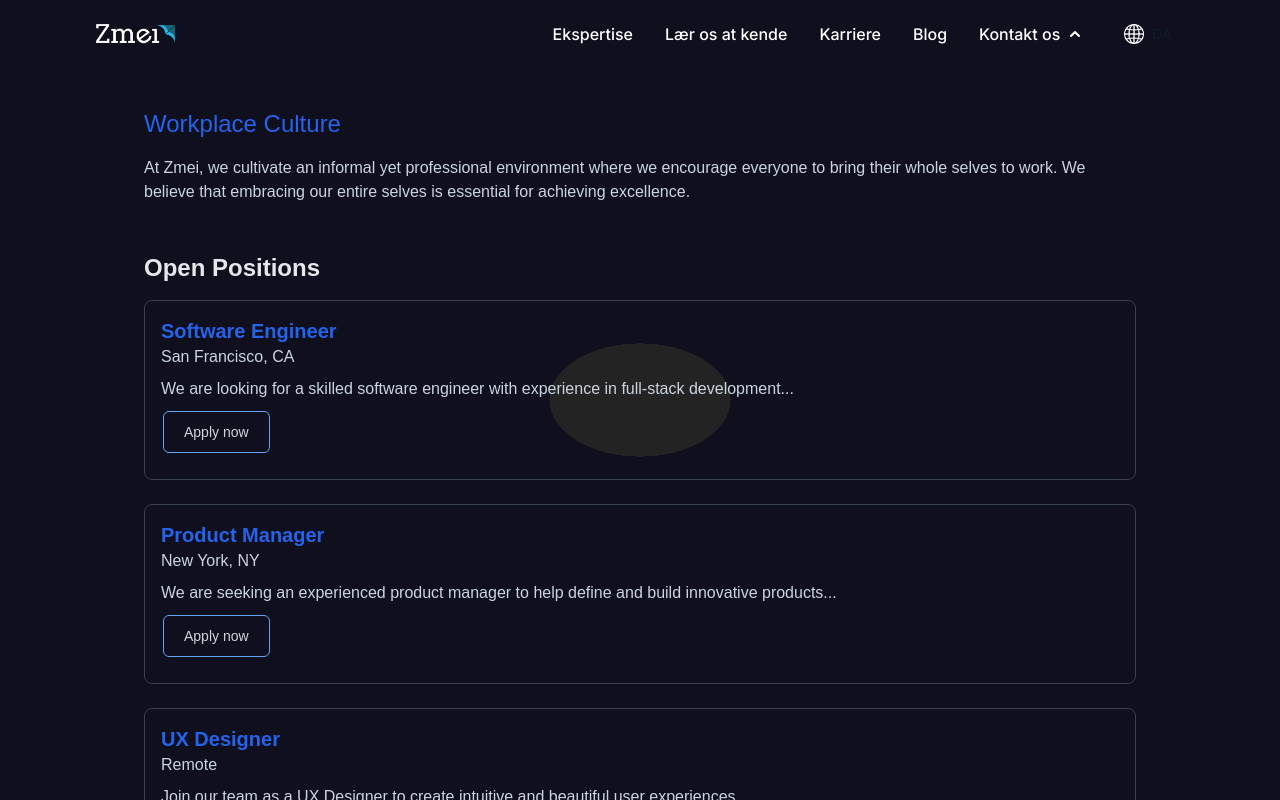
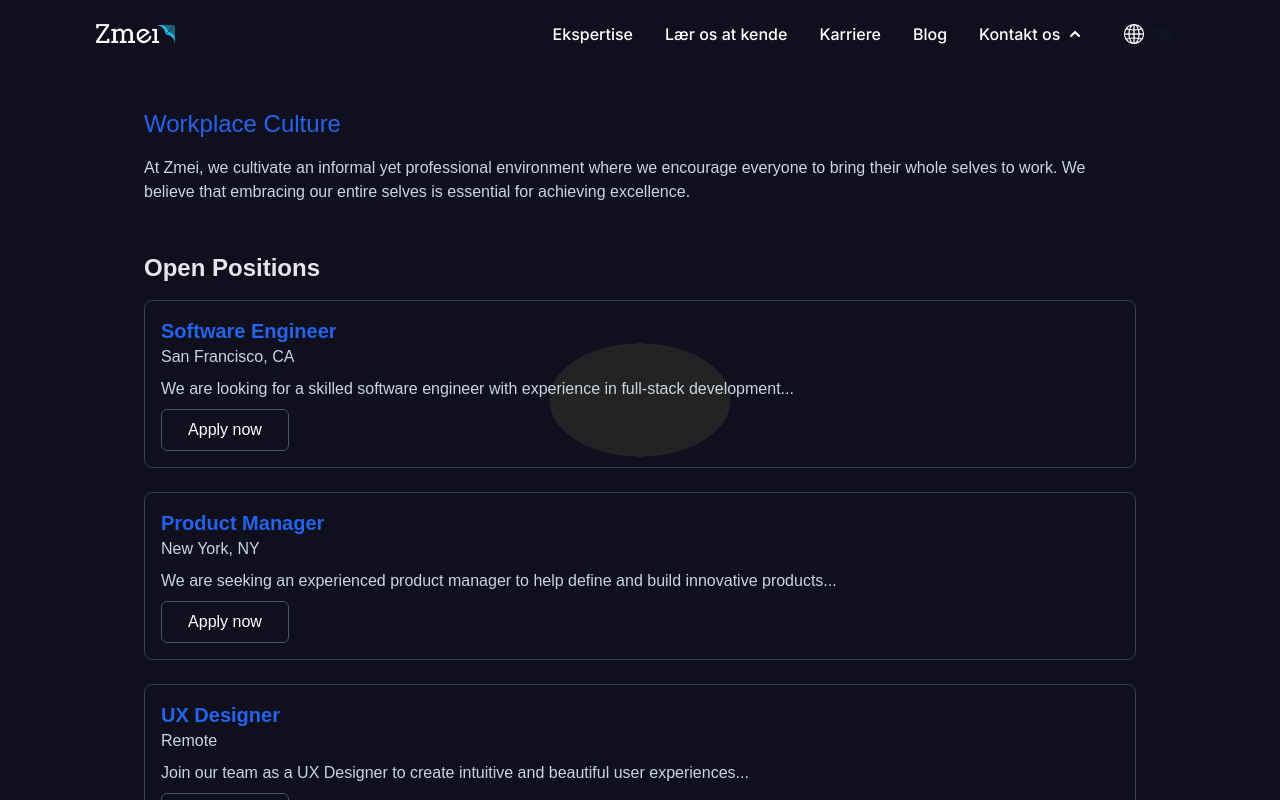
Before and after one commit to zmeionline/zmei_latest, a React (Vite) app in the folder frontend/: page /careers in a window 1280 px wide. Shown: the top 800 px of the page. Built offline with nearby package versions, Linux system fonts and the light colour scheme.

Commit message:
late night dist:P

```diff
--- a/frontend/src/Components/Careers.jsx
+++ b/frontend/src/Components/Careers.jsx
@@ -1,3 +1,102 @@
+// import React, { useEffect } from "react";
+// import { Link, useLocation } from "react-router-dom";
+// import Navbar from "./Navbar";
+// import Footer from "./Footer";
+// import AOS from "aos";
+// import "aos/dist/aos.css";
+
+// const positions = [
+//   {
+//     title: "Software Engineer",
+//     location: "San Francisco, CA",
+//     description:
+//       "We are looking for a skilled software engineer with experience in full-stack development...",
+//   },
+//   {
+//     title: "Product Manager",
+//     location: "New York, NY",
+//     description:
+//       "We are seeking an experienced product manager to help define and build innovative products...",
+//   },
+//   {
+//     title: "UX Designer",
+//     location: "Remote",
+//     description:
+//       "Join our team as a UX Designer to create intuitive and beautiful user experiences...",
+//   },
+// ];
+
+// function Careers() {
+//   useEffect(() => {
+//     AOS.init({
+//       duration: 300, // durata animațiilor în milisecunde
+//     });
+//   }, []);
+
+//   const location = useLocation();
+
+//   useEffect(() => {
+//     if (location.hash) {
+//       const element = document.getElementById(location.hash.substring(1));
+//       if (element) {
+//         element.scrollIntoView({ behavior: "smooth" });
+//       }
+//     }
+//   }, [location]);
+
+//   return (
+//     <>
+//       <Navbar />
+//       {/* <div className="absolute right-[-600px] top-[-400px] w-full h-full rotate-90   bg-gradient-blue"></div> */}
+
+//       <div data-aos="fade-up" className="py-8 pt-10 pb-20">
+//         <div className="max-w-screen-lg mx-auto px-4">
+//           <section data-aos="fade-up" id="workplaceculture" className="mb-12">
+//             <h3 className="text-2xl font- text-blue-600 mb-4">
+//               Workplace Culture
+//             </h3>
+//             <p className="text-slate-300">
+//               At Zmei, we cultivate an informal yet professional environment
+//               where we encourage everyone to bring their whole selves to work.
+//               We believe that embracing our entire selves is essential for
+//               achieving excellence.
+//             </p>
+//           </section>
+//           <section className="mb-12">
+//             {/* <h2 className="text-3xl font-bold text-slate-200 mb-6">Careers</h2> */}
+//             <h3 className="text-2xl font-semibold text-gray-200 mb-4">
+//               Open Positions
+//             </h3>
+//             <div className="space-y-6">
+//               {positions.map((position, index) => (
+//                 <div
+//                   key={index}
+//                   className="border border-gray-700 p-4 rounded-lg shadow-sm"
+//                 >
+//                   <h4 className="text-xl text-blue-600 font-semibold">
+//                     {position.title}
+//                   </h4>
+//                   <p className="text-slate-300">{position.location}</p>
+//                   <p className="text-slate-300 mt-2">{position.description}</p>
+//                   <button class=" mt-2 relative inline-flex items-center justify-center p-0.5 mb-2 me-2 overflow-hidden text-sm font-medium text-gray-300 hover:bg-gray-900 rounded-lg group ">
+//                     <span class="relative px-5 py-2.5 transition-all ease-in duration-75 border border-blue-400 rounded-md group-hover:bg-opacity-0">
+//                       Apply now
+//                     </span>
+//                   </button>
+//                 </div>
+//               ))}
+//             </div>
+//           </section>
+//         </div>
+//       </div>
+//       <div />
+//       <Footer />
+//     </>
+//   );
+// }
+
+// export default Careers;
+
 import React, { useEffect } from "react";
 import { Link, useLocation } from "react-router-dom";
 import Navbar from "./Navbar";
@@ -47,7 +146,6 @@ function Careers() {
   return (
     <>
       <Navbar />
-      {/* <div className="absolute right-[-600px] top-[-400px] w-full h-full rotate-90   bg-gradient-blue"></div> */}
 
       <div data-aos="fade-up" className="py-8 pt-10 pb-20">
         <div className="max-w-screen-lg mx-auto px-4">
@@ -63,7 +161,6 @@ function Careers() {
             </p>
           </section>
           <section className="mb-12">
-            {/* <h2 className="text-3xl font-bold text-slate-200 mb-6">Careers</h2> */}
             <h3 className="text-2xl font-semibold text-gray-200 mb-4">
               Open Positions
             </h3>
@@ -78,10 +175,11 @@ function Careers() {
                   </h4>
                   <p className="text-slate-300">{position.location}</p>
                   <p className="text-slate-300 mt-2">{position.description}</p>
-                  <button class=" mt-2 relative inline-flex items-center justify-center p-0.5 mb-2 me-2 overflow-hidden text-sm font-medium text-gray-300 hover:bg-gray-900 rounded-lg group ">
-                    <span class="relative px-5 py-2.5 transition-all ease-in duration-75 border border-blue-400 rounded-md group-hover:bg-opacity-0">
-                      Apply now
-                    </span>
+                  <button
+                    type="button"
+                    className="w-32 rounded-md p-2 border  border-gray-600 hover:border-blue-600 text-white hover:bg-blue-600 transition-colors duration-300 mt-2"
+                  >
+                    Apply now
                   </button>
                 </div>
               ))}
@@ -89,7 +187,6 @@ function Careers() {
           </section>
         </div>
       </div>
-      <div />
       <Footer />
     </>
   );
--- a/frontend/src/Components/Carousel.jsx
+++ b/frontend/src/Components/Carousel.jsx
@@ -270,7 +270,7 @@ function Carousel() {
           </div>
         ))}
       </div>
-      <p className=" absolute left-20  lg:top-72  mt-8   text-xl font-inter text-gray-900">
+      <p className=" absolute left-20  lg:top-72  mt-8  text-xl font-inter text-gray-900">
         {t("email.text")}
       </p>
       <p className="absolute left-20 top-60 lg:top-80  font-bold   mt-10 text-1xl cursor pointer text-blue-950   ">
--- a/frontend/src/Components/ContactForm.jsx
+++ b/frontend/src/Components/ContactForm.jsx
@@ -120,7 +120,7 @@ function ContactForm() {
             </div>
             <button
               type="submit"
-              className="py-3 px-5 text-sm font-medium text-center border border-gray-700 hover:border-blue-800 hover:text-blue-700 text-white rounded-lg bg-primary-700 sm:w-fit hover:bg-primary-800 focus:ring-4 focus:outline-none focus:ring-primary-300 dark:bg-primary-600 dark:hover:bg-primary-700 dark:focus:ring-primary-800"
+              className="w-42 text-sm rounded-md pt-3 pb-3 pl-6 pr-6 border border-gray-600 hover:border-blue-600 text-gray-100 hover:bg-blue-600 transition-colors duration-300 "
             >
               {t("contactUs.button")}
             </button>
--- a/frontend/src/Components/Footer.jsx
+++ b/frontend/src/Components/Footer.jsx
@@ -224,7 +224,7 @@ const Footer = () => {
                 placeholder="Enter your email"
                 value={email}
                 onChange={(e) => setEmail(e.target.value)}
-                className="w-full p-2 mb-4 bg-gray-800 border border-gray-700 focus:border-white focus:outline-none"
+                className="w-full p-2 mb-4 bg-gray-800 border border-gray-700 focus:border-blue-600 focus:outline-none"
               />
               <button
                 type="submit"
--- a/frontend/src/Components/Navbar.jsx
+++ b/frontend/src/Components/Navbar.jsx
@@ -83,8 +83,8 @@ function Navbar() {
 
   return (
     <>
-      <nav className="border-gray-200 font-sans dark:border-gray-700 relative z-10 ml-4 md:ml-20 mr-4 md:mr-20">
-        <div className="max-w-screen-xl flex flex-wrap items-center justify-between mx-auto p-4">
+      <nav className="border-gray-200 font-sans dark:border-gray-700 relative z-10 ml-4  mr-4  ">
+        <div className="sm:ml-16 sm:mr-16 flex flex-wrap items-center justify-between mx-auto p-4">
           <Link
             to="/"
             className="flex items-center space-x-3 rtl:space-x-reverse"
```
Also changed, not shown: 5 other files (tests, documents, lock files or other folders).
